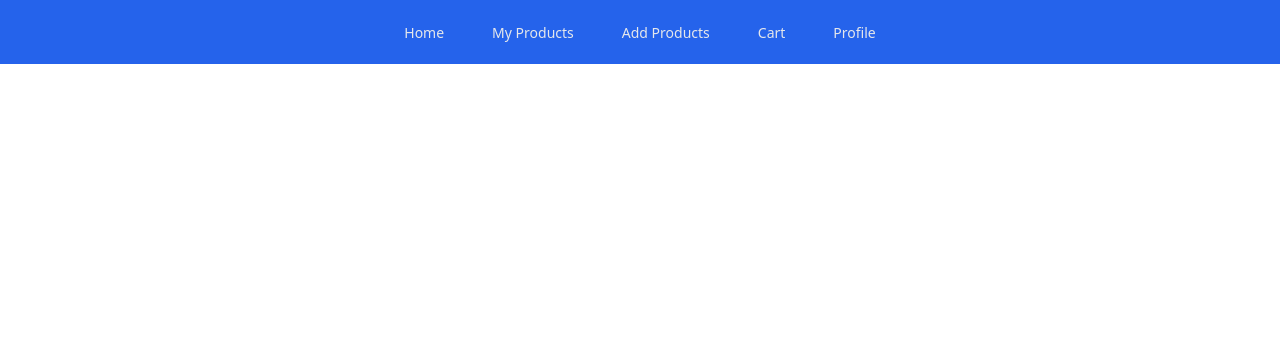
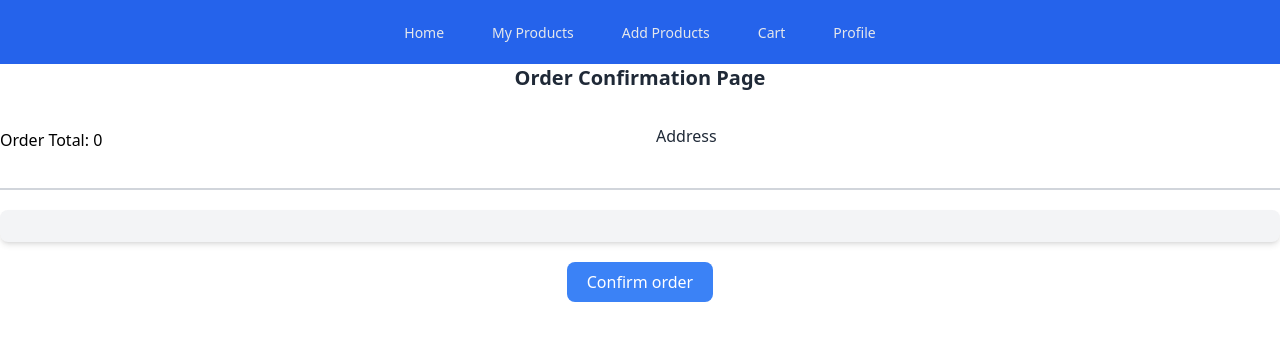
Before and after one commit to isaacreji06/Ecommerce-Follow-Along, a React (Vite) app in the folder frontend/: page /order-confirmation in a window 1280 px wide. Shown: the top 340 px of the page. Built offline with nearby package versions, Linux system fonts and the light colour scheme.

Commit message:
milestone 24 completed

```diff
--- a/frontend/src/App.jsx
+++ b/frontend/src/App.jsx
@@ -13,6 +13,7 @@ import ProfilePage from './Pages/Profile';
 import Navbar from './components/Navbar/Navbar'
 import AddressCard from './components/AddressComp/AddressCard'
 import SelectAddressPage from './pages/SelectAddressPage'
+import OrderConfirmation from './pages/OrderConfirmationPage'
 function App(){
   return(
   <div>
@@ -30,6 +31,7 @@ function App(){
         <Route path="/profile" element={<ProfilePage />} />
         <Route path='/add-address' element={<AddressCard />} />
         <Route path='/select-address' element={<SelectAddressPage />} />
+        <Route path='/order-confirmation' element={<OrderConfirmation />} />
       </Routes>
   </div>
   )
--- /dev/null
+++ b/frontend/src/pages/OrderConfirmationPage.jsx
@@ -0,0 +1,88 @@
+import axios from 'axios';
+import { useEffect, useState } from 'react';
+import CartCard from '../component/ProductCard/CartCard';
+export default function OrderConfirmation() {
+  const [cartData, setUsersCartData] = useState([]);
+  const [total, setTotal] = useState(0);
+  const [userAddress, setAddress] = useState(
+    JSON.parse(localStorage.getItem('address')) || {}
+  );
+  // totoal
+  // address
+  // cart data
+  useEffect(() => {
+    const getCartData = async () => {
+      const token = localStorage.getItem('token');
+      if (!token) {
+        return alert('Token is missing , Please login');
+      }
+      const response = await axios.get(
+        `http://localhost:8080/cart/get-user-cart-data?token=${token}`
+      );
+
+      let sum = 0;
+      response.data.cartData.forEach((ele, index) => {
+        sum = sum + ele.productId.originalPrice;
+      });
+      setTotal(sum);
+
+      setUsersCartData(response.data.cartData);
+    };
+
+    getCartData();
+  }, []);
+
+  return (
+    <div>
+      <div>
+        <p className="text-xl text-center font-bold text-gray-800 mb-4">
+          Order Confirmation Page
+        </p>
+        <div className="flex justify-between border-b-2 border-gray-300 pb-4">
+          <p className="mt-5">Order Total: {total}</p>
+          <div
+            className="p-4 bg-white w-1/2"
+            onClick={() => handleClickAddress(userAddress._id)}
+          >
+            <div style={{ marginBottom: '8px' }}>
+              <h3 className="text-base font-medium text-gray-800 capitalize mb-2">
+                {userAddress.addressType || 'Address'}
+              </h3>
+              <div className="text-gray-600">
+                <p>{userAddress.address1}</p>
+                {userAddress.address2 && <p>{userAddress.address2}</p>}
+                <p>
+                  {userAddress.city}
+                  {userAddress.zipCode && `, ${userAddress.zipCode}`}
+                </p>
+                <p>{userAddress.country}</p>
+              </div>
+            </div>
+          </div>
+        </div>
+        <div className="mt-5 p-4 bg-gray-100 rounded-lg shadow-md">
+          {cartData &&
+            cartData?.map(({ productId }, index) => {
+              return (
+                <div key={productId._id}>
+                  <CartCard
+                    title={productId.title}
+                    description={productId.description}
+                    createdBy={productId.userEmailAddress}
+                    discountedPrice={productId.discountedPrice}
+                    images={productId.images}
+                    originalPrice={productId.originalPrice}
+                  />
+                </div>
+              );
+            })}
+        </div>
+        <div className="flex justify-center mt-5">
+          <button className="px-5 py-2 rounded-lg bg-blue-500 text-white hover:bg-green-500">
+            Confirm order
+          </button>
+        </div>
+      </div>
+    </div>
+  );
+}
--- a/frontend/src/pages/SelectAddressPage.jsx
+++ b/frontend/src/pages/SelectAddressPage.jsx
@@ -12,10 +12,11 @@ function SelectAddressPage() {
             const response =await axios.get(`http://localhost:8080/user/get-adresses?token=${token}`)
             setAllAddresses(response.data.userInfo)
         }
+        fetchAddress()
     },[])
   return (
     <div>
-        <AddressList addresses={AllAddresses}/>
+        {<AddressList addresses={AllAddresses}/>}
     </div>
   )
 }
```
Also changed, not shown: 2 other files (tests, documents, lock files or other folders).
